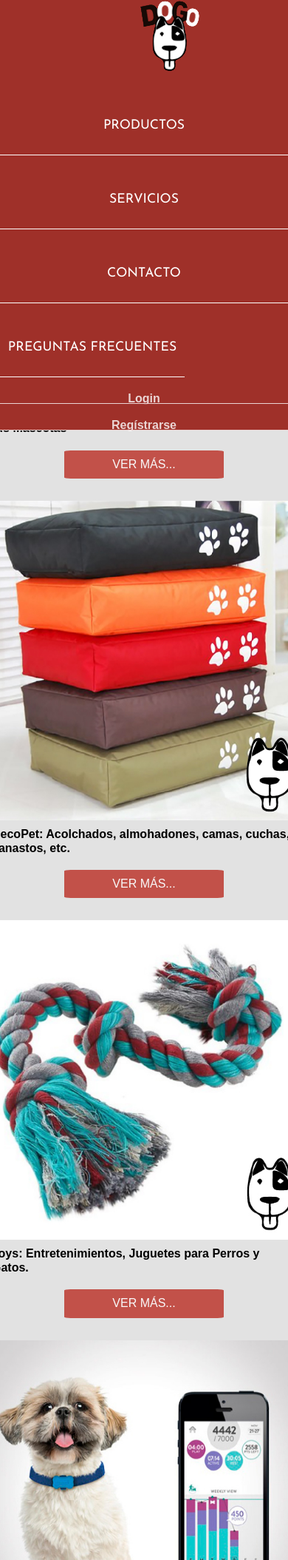
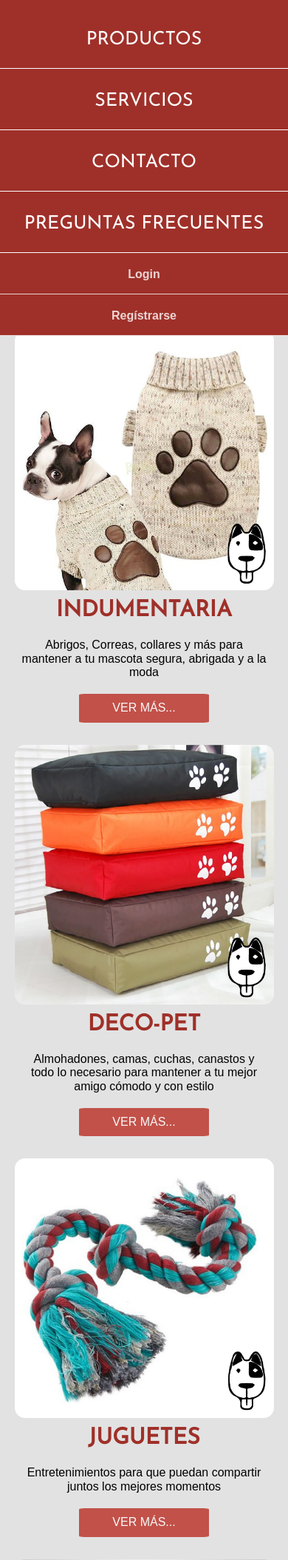
Before and after one commit to GonzaRoland/proyecto-dh-sprint-2, a PHP site: page /dogo.php?pagina=main in a window 390 px wide; the page is wider, and only the part inside the window is pictured. Shown: the top 2109 px of that part at 74% size. Run offline with PHP 8.4, Linux system fonts and the light colour scheme; some libraries are stand-ins or nearby versions.

Commit message:
Segundo push de Gonza Sprint 2

```diff
--- a/css/master.css
+++ b/css/master.css
@@ -56,7 +56,7 @@ body {
 
 .main-nav {
     box-sizing: content-box;
-    width: 1300px;
+    width: 1150px;
     display: flex;
     justify-content: center;
     margin: 0px 0px 10px 0px;
@@ -65,12 +65,21 @@ body {
 
 .nav-logo {
     display: flex;
-    width: 270px;
-    justify-content: flex-end;
+    width: 300px;
+    justify-content: center;
     align-content: center;
 }
 .nav-logo a{
     align-self: center;
+    animation-duration: 0.4s;
+}
+.nav-logo a:hover{
+    align-self: flex-end;
+
+}
+
+.nav-logo img{
+    width:80px;
 }
 
 .main-nav a{
@@ -89,9 +98,13 @@ body {
 
 }
 
+#long-link {
+    width: 250px;
+}
+
 .user {
     display: flex;
-    width: 300px;
+    width: 450px;
     justify-content: center;
 
 }
@@ -128,13 +141,56 @@ body {
 
 }
 
-.banner{
-    margin: 115px 0px 0px 0px;
-    width: 100%;
+/*.main-banner{
+    margin: 105px 0px 0px 0px;
+    max-width: 100%;
     background-color: rgb(185,44,35);
     display: flex;
-    justify-content: space-around;
+    justify-content: center;
+    object-fit: scale-down;
 }
+.main-banner{
+    width: 100%;
+    object-fit: scale-down;
+}*/
+
+.main-banner {
+    width:100%;
+    margin-top:111px;
+
+}
+
+.main-banner img {
+    max-width:100%;
+    position: relative;
+
+}
+.social-icons {
+    box-sizing: content-box;
+    margin: 15px 0 25px 0;
+    display: flex;
+    justify-content: center;
+
+
+}
+
+.icons {
+    display: flex;;
+    width: 21.05263157894737%;
+    justify-content: space-between;
+    box-sizing: content-box;
+
+}
+
+.social-icons img {
+    width: 45px;
+    opacity: 0.7;
+    transition-duration: 0.4s;
+}
+.social-icons img:hover {
+    opacity: 1;
+}
+
 
 .btn{
     background-color: rgb(50, 50, 50);
@@ -217,6 +273,7 @@ input{
     flex-direction: row;
     flex-wrap: wrap;
     justify-content: space-around;
+    align-self: center;
     max-width: 1600px;
 }
 
@@ -226,6 +283,9 @@ input{
 
 main {
     margin: 10px 0px 10px 0px;
+    display: flex;
+    flex-direction: column;
+    align-self: center;
 }
 
 .novedades {
@@ -252,6 +312,16 @@ main {
     display: flex;
     flex-direction: column;
     justify-content: space-between;
+}
+
+.doggo h2 {
+    font-family: 'Josefin Sans', sans-serif;
+    text-align: center;
+    color: #9f3029;
+    font-size: 30px;
+    font-weight: bold;
+    line-height: 55px;
+    text-shadow: yellow;
 }
 
 .login-form{
@@ -338,7 +408,7 @@ p {
 }
 
 .box-color_link:hover {
-    width: 100%;
+    width: 500px;;
     padding: 20px 0px 20px 0px;
     opacity: 0.8;
 
@@ -468,15 +538,27 @@ i {
         width: 77.18px;
     }
 }*/
+ @media (max-width: 909.98px) {
+     .nav-logo {
+         display: none;
+     }
+     .user {
+         width: 200px;
+     }
+ }
 
  @media (max-width: 861.98px) {
     /*.user {
         width: 155.09px;
     }*/
+    .user{
+        flex-direction: column;
 
+    }
     .user a{
-        font-size: 0.8em;
-        padding: 26px 0px 15px 0px;
+
+        margin-top: 0;
+        /*padding: 26px 0px 15px 0px;*/
     }
 
     .main-form{
@@ -484,13 +566,29 @@ i {
     }
 }
 
-@media (max-width: 767.98px) {
+
+
+@media (max-width: 775.98px) {
     /*.main-nav a{
         width: 96px;
         font-size: 1em;
     }*/
+    /*.main-nav {
+        justify-content: center;
+        justify-content: space-around;
+    }
+    .main-nav a {
+        font-size: 1em;
+        width: 110px;
+    }
 
+    #long-link {
+        width: 210px;
+    }*/
 
+    /*.user {
+        width: 100px;
+    }*/
 
     .doggo{
         max-width: 40%;
@@ -501,24 +599,65 @@ i {
     }
 }
 
+@media (max-width: 719.98px) {
 
+
+    .main-nav a{
+        width: 115px;
+    }
+    #long-link {
+        width: 230px;
+
+    }
+
+    @media (max-width: 661.98px) {
+
+    .main-nav{
+        justify-content: space-between ;
+        width: 90%;
+    }
+    .main-nav a{
+        width: 110px;
+        font-size: 1em;
+    }
+    #long-link {
+        width: 230px;
+    }
+    .user {
+        width: 80px;
+    }
+    .user a{
+        font-size: 0.8em;
+        width: 70px;
+    }
+    }
 
 @media (max-width: 575.98px) {
 
     .main-nav{
         flex-direction: column;
+        box-sizing: content-box;
         width: 100%;
         margin: 10px 0px 0px 0px;
     }
 
     .navs {
+        position: absolute;
         flex-direction: column;
     }
 
     .main-nav a{
+        box-sizing: content-box;
+        height: 20px;
         border-radius: 0%;
         width: 100%;
         border-bottom: 1px solid white;
+        padding: 30px 0px 32px 0px;
+        font-size: 25px;
+    }
+
+    #long-link {
+        width: 100%;
     }
     .user {
         flex-direction: column;
@@ -532,11 +671,17 @@ i {
         border-bottom: 1px solid white;
         margin: 0px;
         font-size: 1em;
-        padding: 20px 0px 15px 0px;
+        padding: 20px 0px 35px 0px;
+        text-decoration: none;
+
     }
 
     .form {
         width: 100%;
+    }
+
+    .vip-doggos {
+        margin-top: 120px;
     }
 
 }
@@ -546,10 +691,11 @@ i {
         width: 100%;
     }
 
-    .vip-doggos{
+    .vip-doggos {
         display: flex;
         flex-direction: column;
         align-content: center;
+        margin-top: 150px;
     }
 
     .doggo a{
@@ -566,9 +712,10 @@ i {
 
     }
 
-    p {
+    .doggo p {
         padding-left: 10px;
         padding-right: 10px;
+        text-align: center;
     }
 
     .logo {
--- a/dogo.php
+++ b/dogo.php
@@ -3,7 +3,7 @@
 include ('funciones.php');
 
 if ($_GET) {
-$pagina = __DIR__.'\\'. $_GET['pagina'].'.php';}
+$pagina = __DIR__.'//'. $_GET['pagina'].'.php';}
 else {
     header('Location: dogo.php?pagina=main');
 }
@@ -35,7 +35,7 @@ if (loginController() == true) {
 <html>
     <head>
         <meta charset="utf-8">
-        <title>DOGGO SHOP</title>
+        <title>DOGO SHOP</title>
         <meta name="viewport" content="width=device-width, initial-scale=1.0">
         <link href="css/reset.css" rel="stylesheet">
         <link href="css/normalize.css" rel="stylesheet">
@@ -46,7 +46,7 @@ if (loginController() == true) {
 
     </head>
     <body>
-        <div class="flex-container">
+        <div class="flex-container-header">
             <header class="main-header">
                 <!--<img class="logo" src="img/logo2.png">-->
                 <div class="navs">
@@ -54,11 +54,10 @@ if (loginController() == true) {
                         <a href="?pagina=main"><img src="img/nav-logo.png"></a>
                     </div>
                     <nav class="main-nav">
-                        <!--<a href="?pagina=doggo">INICIO</a>-->
                         <a href="?pagina=catalogo">PRODUCTOS</a>
                         <a href="?pagina=servicios">SERVICIOS</a>
                         <a href="?pagina=contacto">CONTACTO</a>
-                        <a href="?pagina=frecuentes" style="width: 250px">PREGUNTAS FRECUENTES</a>
+                        <a href="?pagina=frecuentes" id="long-link">PREGUNTAS FRECUENTES</a>
 
                     </nav>
                     <div class="user">
@@ -66,4 +65,5 @@ if (loginController() == true) {
                         <a href="?pagina=<?=$boton2Url?>"><strong><?=$boton2Label?></strong></a>
                     </div>
                 </div>
+                </header>
                 <?php include($pagina); ?>
--- a/main.php
+++ b/main.php
@@ -1,10 +1,18 @@
 
-                <section class="banner">
-                    <img src="img/bannerspring.jpg">
-                </section>
-            </header>
-            <main>
-                    <div class="box-color_logo">NUESTROS PRODUCTOS</div>
+
+            <div class="main-banner">
+                <img src="img/bannerspring_main_c.png">
+            </div>
+            <div class="social-icons">
+                <div class="icons">
+                <a href=""><img src="img/social-fb.png"></a>
+                <a href=""><img src="img/social-tw.png"></a>
+                <a href=""><img src="img/social-ig.png"></a>
+                <a href=""><img src="img/social-email.png"></a>
+                </div>
+            </div>
+                <main>
+
 
 
 
@@ -12,33 +20,39 @@
 
                     <article class="doggo">
                         <img class="doggo-pic" src="img/buzo_dogo.jpg">
-                        <p><strong>Indumentaria: Abrigos, Correas, collares y mas para tus Mascotas</strong><br></p>
-                        <a href="#">VER MÁS...</a>
+                        <h2>INDUMENTARIA</h2>
+                        <p>Abrigos, Correas, collares y más para mantener a tu mascota segura, abrigada y a la moda<br></p>
+                        <a href="?pagina=catalogo">VER MÁS...</a>
                     </article>
                     <article class="doggo">
                         <img class="doggo-pic" src="img/almohadon_dogo.jpg">
-                        <p><strong>DecoPet: Acolchados, almohadones, camas, cuchas, canastos, etc.</strong><br></p>
-                        <a href="#">VER MÁS...</a>
+                        <h2>DECO-PET</h2>
+                        <p>Almohadones, camas, cuchas, canastos y todo lo necesario para mantener a tu mejor amigo cómodo y con estilo<br></p>
+                        <a href="?pagina=catalogo">VER MÁS...</a>
                     </article>
                     <article class="doggo">
                             <img class="doggo-pic" src="img/soga_dogo.jpg">
-                            <p><strong>Toys: Entretenimientos, Juguetes para Perros y Gatos.</strong><br></p>
-                            <a href="#">VER MÁS...</a>
+                            <h2>JUGUETES</h2>
+                            <p>Entretenimientos para que puedan compartir juntos los mejores momentos<br></p>
+                            <a href="?pagina=catalogo">VER MÁS...</a>
                     </article>
                     <article class="doggo">
                         <img class="doggo-pic" src="img/correa_app.jpg">
-                        <p><strong>Lo Ultimo en Tech, Correas Digitales, Dispensers...</strong><br></p>
-                        <a href="#">VER MÁS...</a>
+                        <h2>TECH</h2>
+                        <p>Correas automáticas, dispensers y todo lo último en tecnología para un cuidado moderno<br></p>
+                        <a href="?pagina=catalogo">VER MÁS...</a>
                     </article>
                     <article class="doggo">
                             <img class="doggo-pic" src="img/alimento_dogo.jpg">
-                            <p><strong>Alimentos: Balanceados para todo tipo de animales domesticos. Golosinas.</strong><br></p>
-                            <a href="#">VER MÁS...</a>
+                            <h2>ALIMENTOS</h2>
+                            <p>Balanceados de todo tipo y golosinas para que crezca alegre y bien nutrido<br></p>
+                            <a href="?pagina=catalogo">VER MÁS...</a>
                     </article>
                     <article class="doggo">
                             <img class="doggo-pic" src="img/antipulgas_dogo.jpg">
-                            <p><strong>Prodructos para la higiene, salud y el cuidado.</strong><br></p>
-                            <a href="#">VER MÁS...</a>
+                            <h2>SALUD E HIGIENE</h2>
+                            <p>Todo lo necesario para que tu mascota este siempre limpia y saludable<br></p>
+                            <a href="?pagina=catalogo">VER MÁS...</a>
                     </article>
 
                 </section>
@@ -55,21 +69,20 @@
 
                 <div class="overlay">
                     <p>
-                        CREÁ TU CUENTA CON NOSOTROS Y ACCEDÉ A GRANDES BENEFICIOS.
+                        CREÁ TU CUENTA Y ACCEDÉ A GRANDES BENEFICIOS.
                         <br>
                         <br>
-                        <a href="">REGISTRARME</a>
+                        <a href="dogo.php?pagina=registro">REGISTRARME</a>
                     </p>
                </div>
             </section>
         <footer>
             <nav class="footer-nav">
-                <a href="index.html">Home</a>
-                    <a href="#">Productos</a>
-                    <a href="frecuentes.html">FAQ</a>
-                    <a href="#">Contacto</a>
-                    <a href="login.html">Login</a>
-                    <a href="form.html">Regístrese</a>
+                <a href="?pagina=main">Inicio</a>
+                    <a href="?pagina=catalogo">Productos</a>
+                    <a href="?pagina=servicios">Servicios</a>
+                    <a href="?pagina=contacto">Contacto</a>
+                    <a href="?pagina=frecuentes">Preguntas Frecuentes</a>
             </nav>
             <i>2018 Todos los Derechos reservados.</i>
         </footer>
```
Also changed, not shown: img/bannerspring-resize.png (added), img/bannerspring_main.png (added), img/bannerspring_main_b.png (added), img/bannerspring_main_c.png (added), img/black-white-social-media.png (added), img/social-email.png (added), img/social-fb.png (added), img/social-ig.png (added), img/social-tw.png (added).
